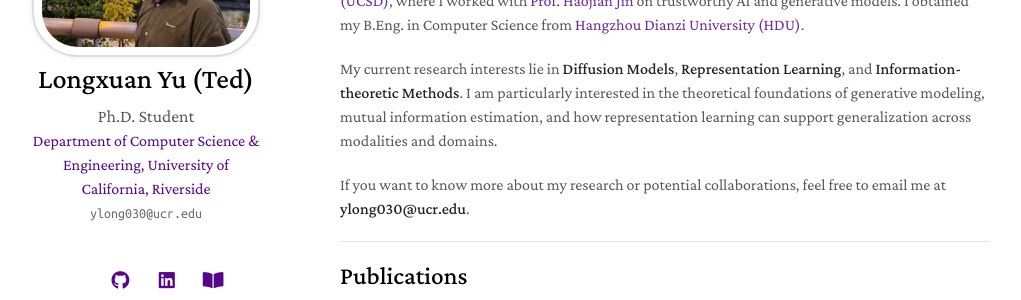
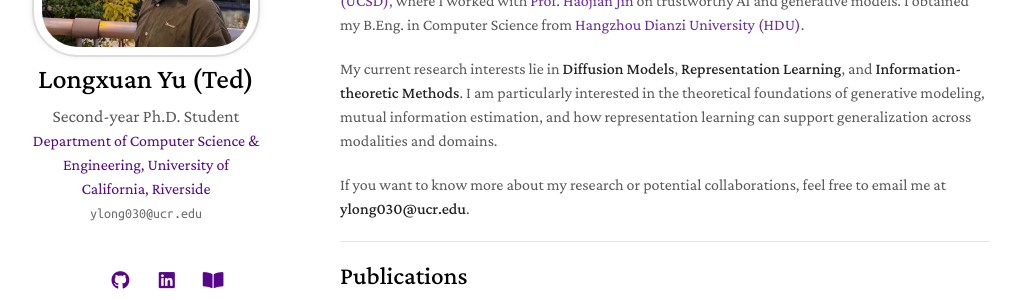
Before and after one commit to fengsxy/fengsxy.github.io, a Jekyll site: the page built from index.md, in a window 1280 px wide. Shown: the part 236-536 px from the top of the page, without its empty margins (130-1151 px from the left). Built offline with Jekyll 4.4.1, drawn with Linux system fonts in a browser that asks for light colours; nearby versions of some CDN libraries; a style sheet for code colours, icons or effects is not loaded; our own code applies the rules of GitHub Pages for plain Markdown files.

Commit message:
Update homepage position to second-year PhD student

```diff
--- a/_config.yml
+++ b/_config.yml
@@ -3,7 +3,7 @@ baseurl: ""   # Leave empty when repository is fengsxy.github.io
 
 title: Longxuan Yu (Ted)
 
-position: Ph.D. Student
+position: Second-year Ph.D. Student
 
 affiliation: Department of Computer Science & Engineering, University of California, Riverside
 affiliation_link: https://www.cs.ucr.edu/
@@ -12,7 +12,7 @@ email: ylong030@ucr.edu
 
 # SEO
 keywords: diffusion models, representation learning
-description: Personal academic homepage of Longxuan (Ted) Yu, Ph.D. student at UCR. Research interests include diffusion models, representation learning, and privacy-aware machine learning.
+description: Personal academic homepage of Longxuan (Ted) Yu, a second-year Ph.D. student at UCR. Research interests include diffusion models, representation learning, and privacy-aware machine learning.
 canonical: https://fengsxy.github.io/
 
 # Links
```
